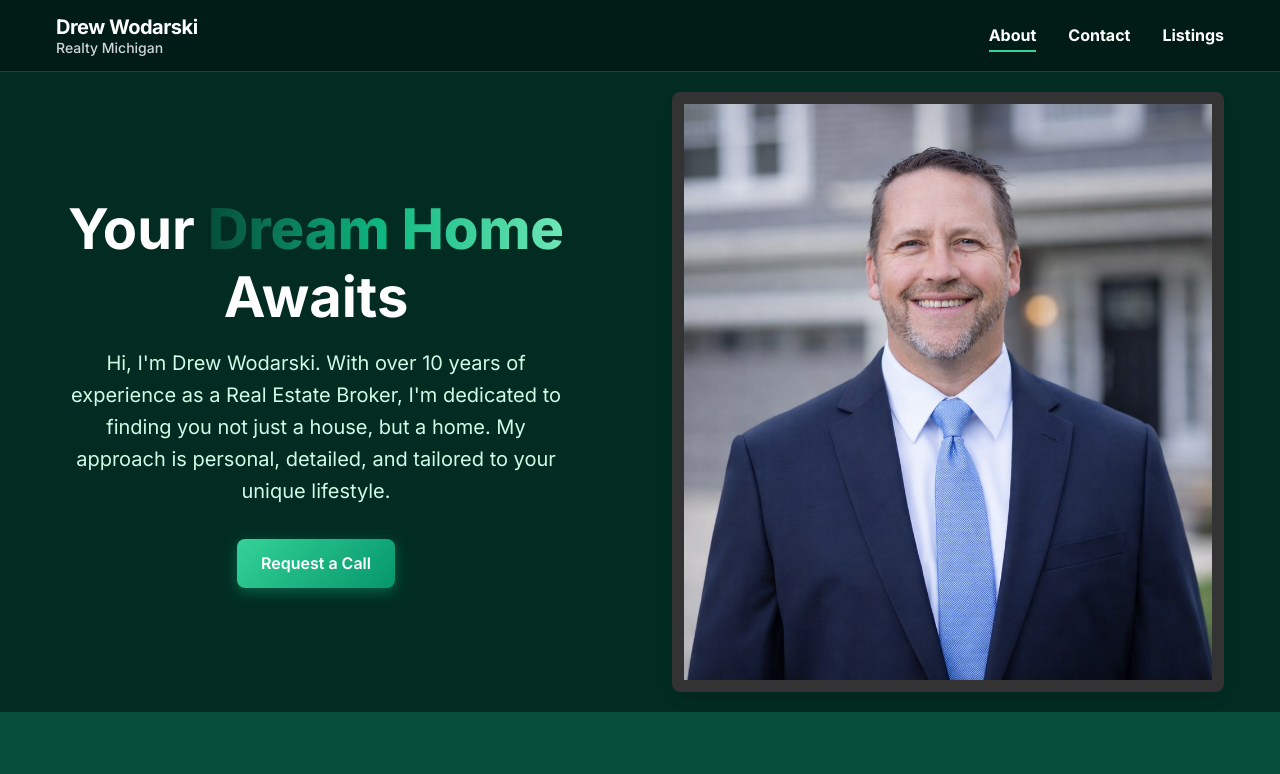
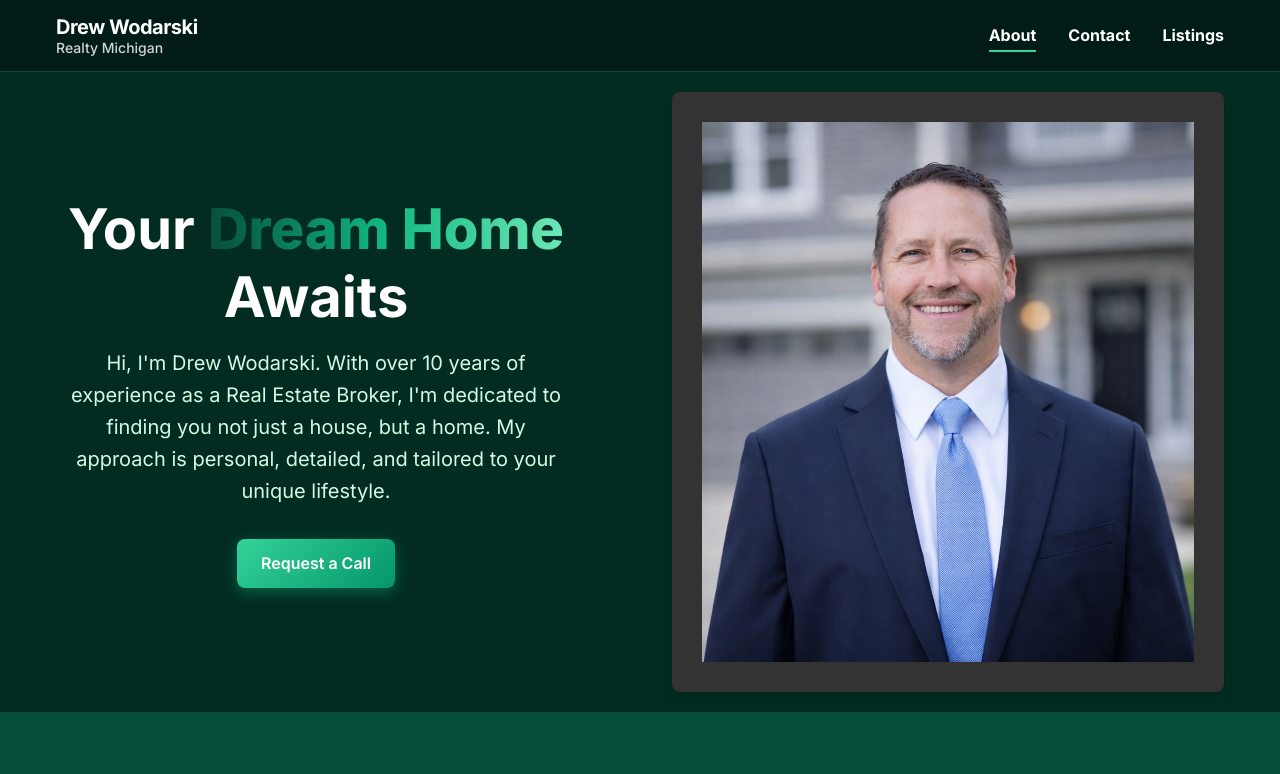
Before and after one commit to d11dog11/Realtor-Homepage, a Next.js app: page / in a window 1280 px wide. Shown: the top 774 px of the page. Built offline with nearby package versions, Linux system fonts and the light colour scheme.

Commit message:
Increase hero image border from 12px to 30px

```diff
--- a/app/globals.css
+++ b/app/globals.css
@@ -270,7 +270,7 @@ section {
   border-radius: var(--border-radius);
   overflow: hidden;
   box-shadow: var(--shadow-lg);
-  border: 12px solid #333333;
+  border: 30px solid #333333;
   /* Dark Gray border */
 }
 
```
